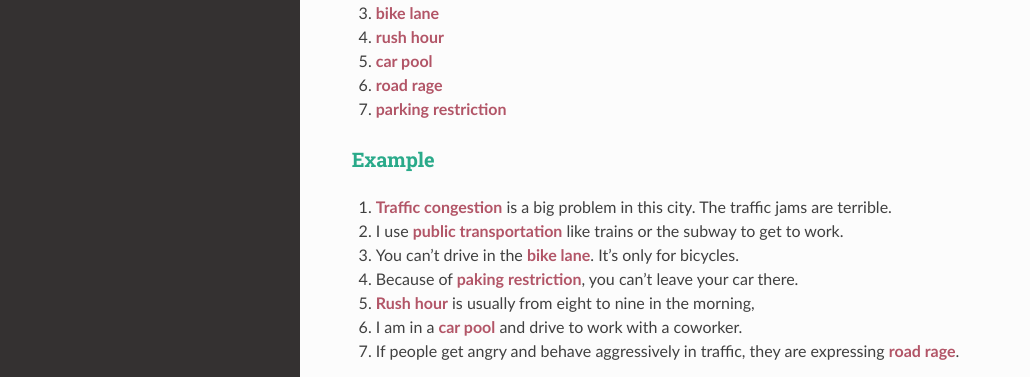
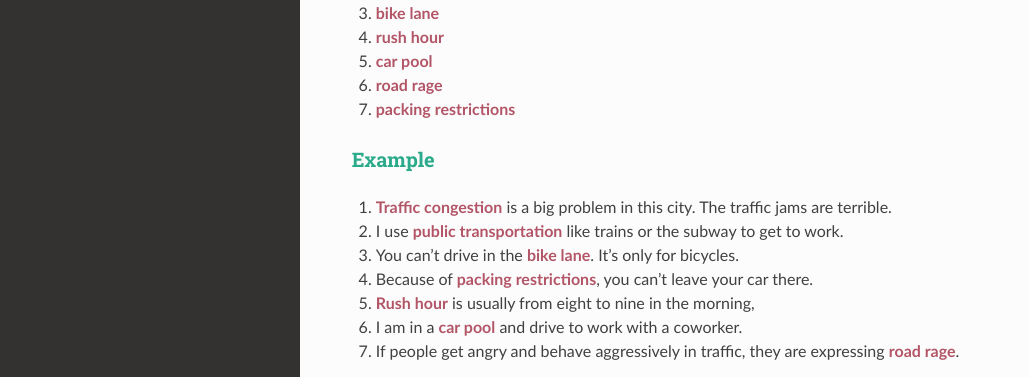
Before and after one commit to vpa24/ESL-47---Intermediate-Low-Integrated-Reading-Writing, a Sphinx documentation site: the page built from docs/source/unit3.md, in a window 1280 px wide and 900 px high, scrolled down 2029 px. Shown: the part 322-699 px from the top of the window, without its empty margins (0-1030 px from the left). Built offline with Sphinx 7.4.7 and the Read the Docs theme 2.0.0, drawn with Linux system fonts in a browser that asks for light colours.

Commit message:
fixed spelling of packing restrictions

```diff
--- a/docs/source/unit3.md
+++ b/docs/source/unit3.md
@@ -96,14 +96,14 @@
 4. **rush hour**
 5. **car pool**
 6. **road rage**
-7. **parking restriction**
+7. **packing restrictions**
 
 #### Example
 
 1. **Traffic congestion** is a big problem in this city. The traffic jams are terrible.
 2. I use **public transportation** like trains or the subway to get to work.
 3. You can't drive in the **bike lane**. It's only for bicycles.
-4. Because of **paking restriction**, you can't leave your car there.
+4. Because of **packing restrictions**, you can't leave your car there.
 5. **Rush hour** is usually from eight to nine in the morning,
 6. I am in a **car pool** and drive to work with a coworker.
 7. If people get angry and behave aggressively in traffic, they are expressing **road rage**.
```
